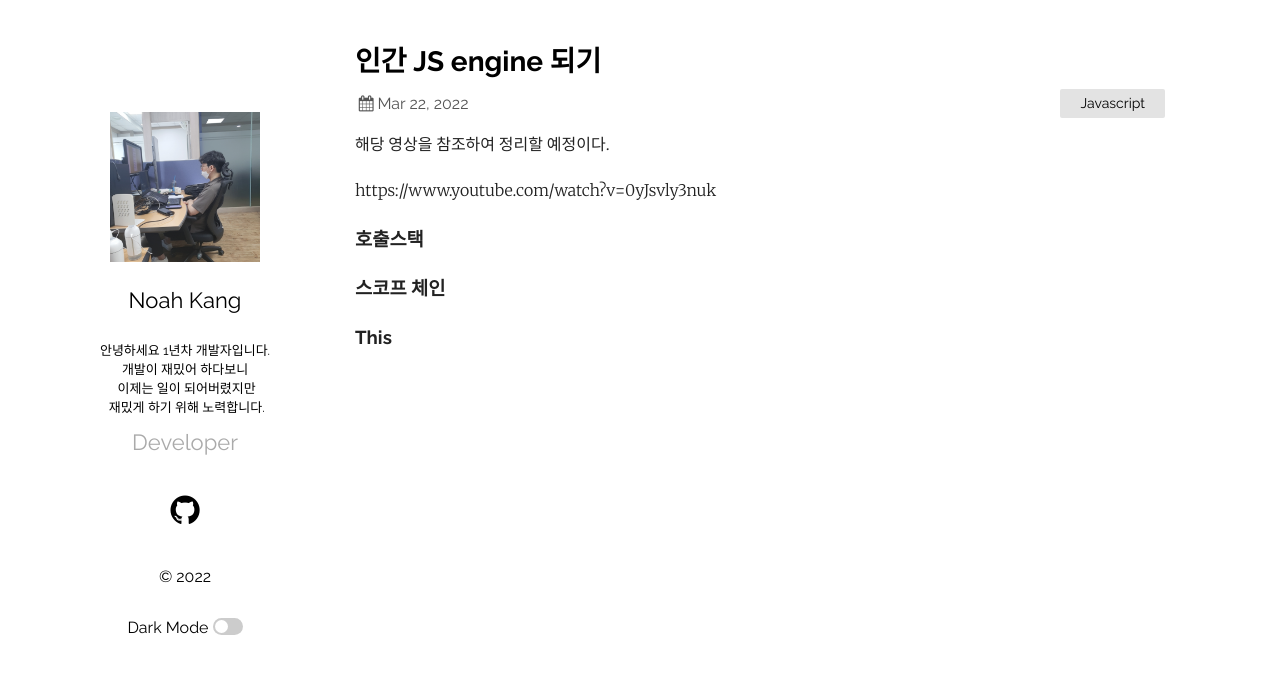
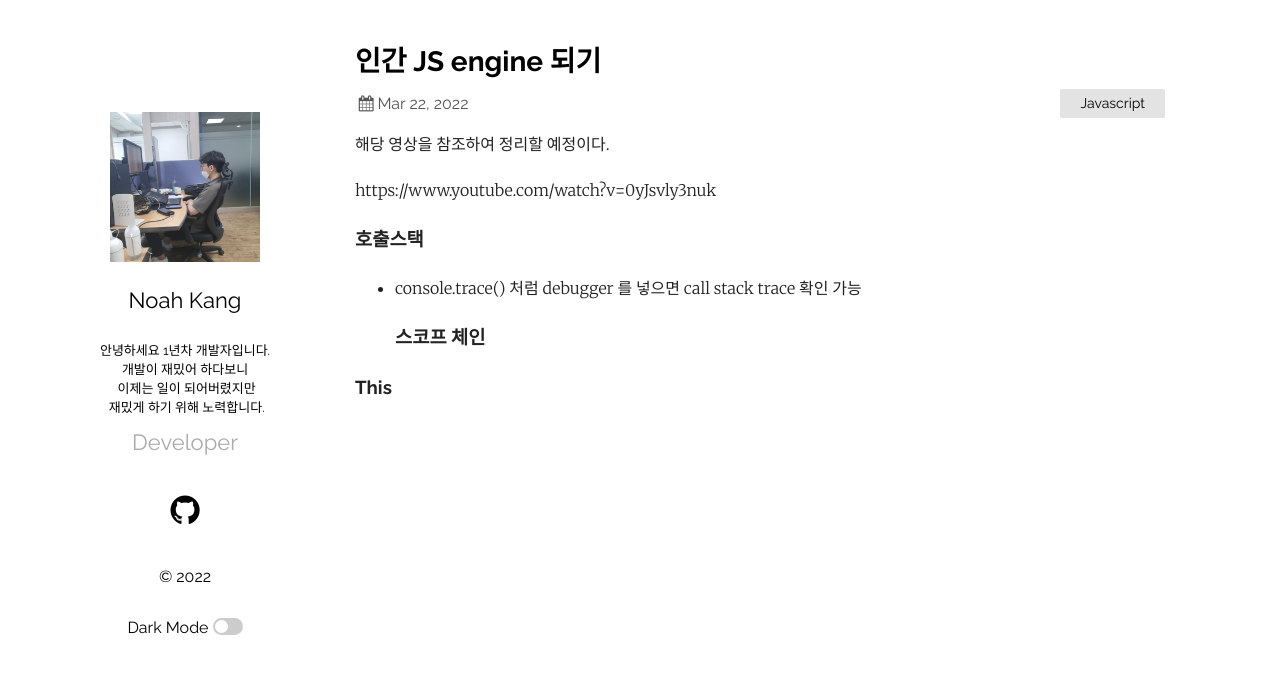
Before and after one commit to Knoa0405/Knoa0405.github.io, a Jekyll site: the page built from _posts/2022-03-22-JSEngine.markdown, in a window 1280 px wide. Shown: the top 674 px of the page. Built offline with Jekyll 4.4.1, drawn with Linux system fonts in a browser that asks for light colours.

Commit message:
update post about JSEngine

```diff
--- a/_posts/2022-03-22-JSEngine.markdown
+++ b/_posts/2022-03-22-JSEngine.markdown
@@ -8,7 +8,7 @@ categories: Javascript
 https://www.youtube.com/watch?v=0yJsvly3nuk
 
 ### 호출스택
-
+- console.trace() 처럼 debugger 를 넣으면 call stack trace 확인 가능
 ### 스코프 체인
 
 ### This
```
